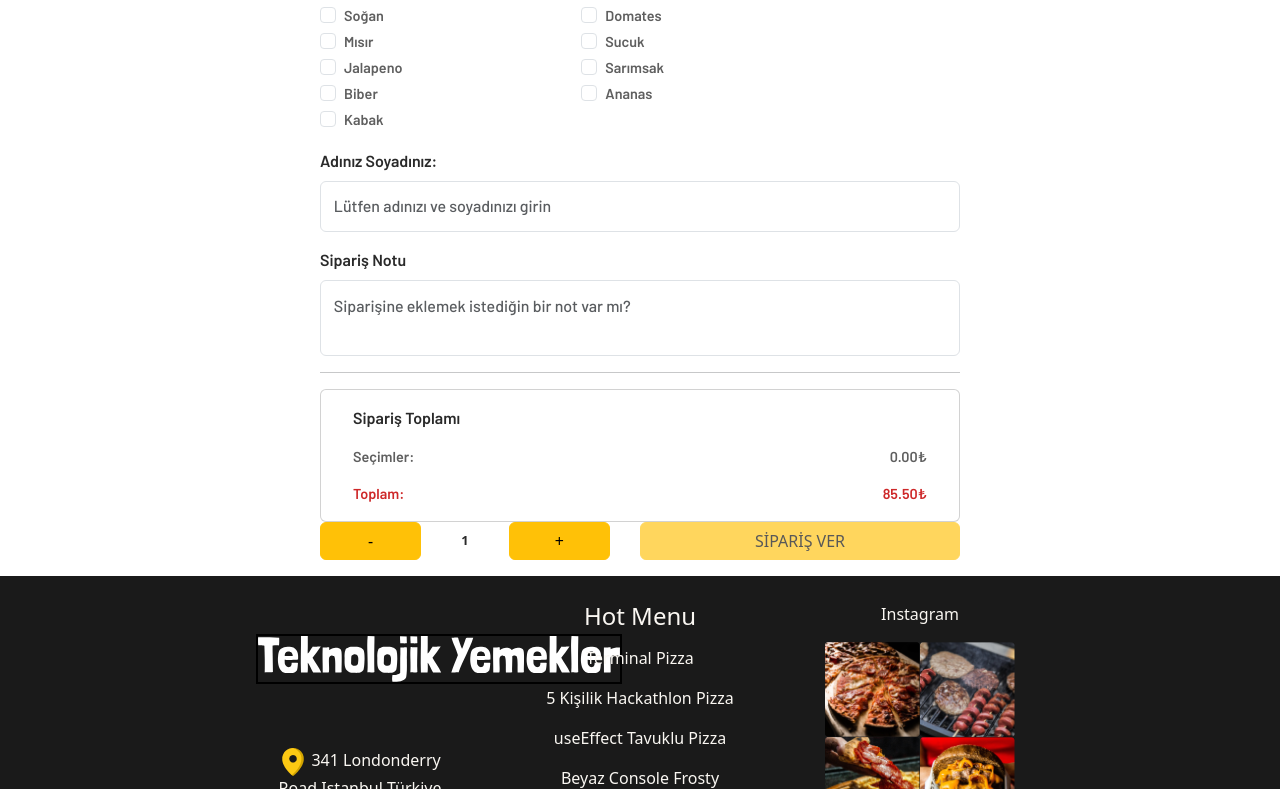
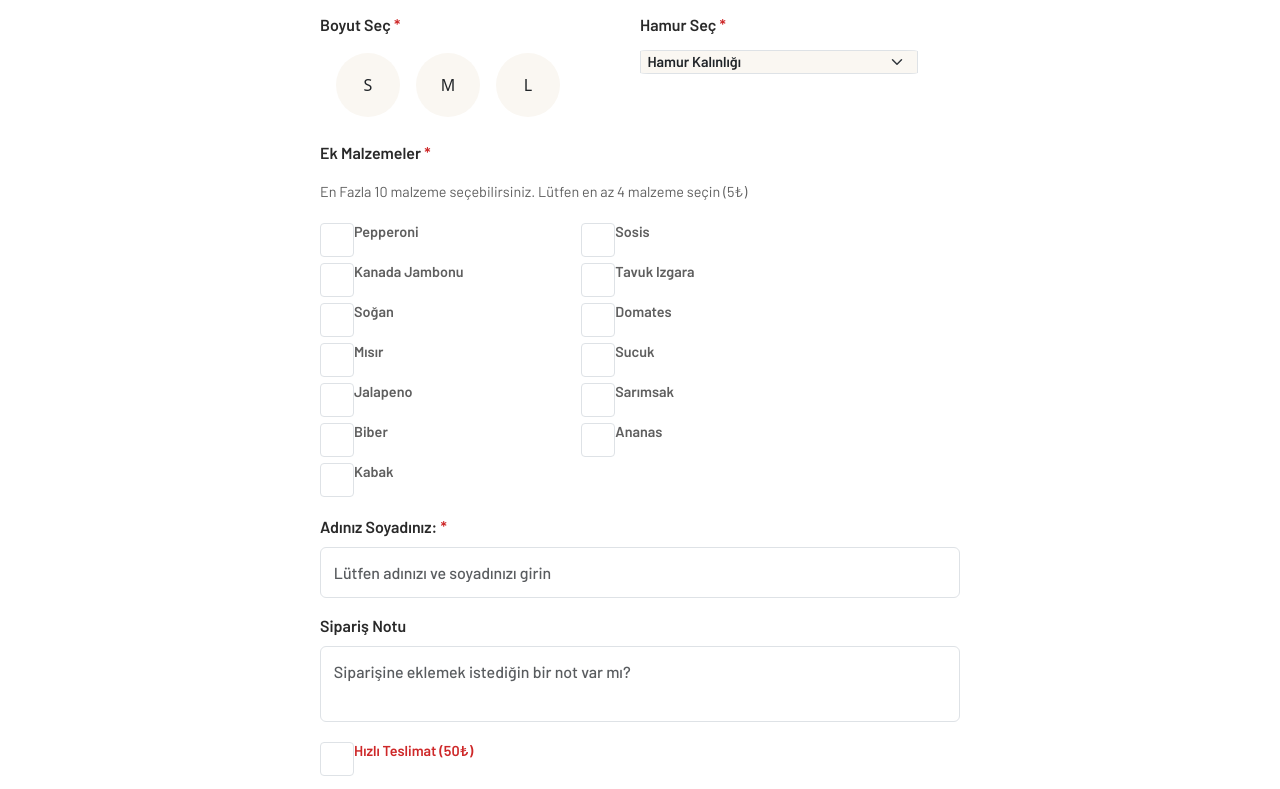
Before and after one commit to ozgekrby/pizza-order-app-reactjs, a React (Vite) app: page /siparis-olustur in a window 1280 px wide. Shown: the part 591-1380 px from the top of the page. Built offline with nearby package versions, Linux system fonts and the light colour scheme; a web font is replaced by a local one.

Commit message:
add fast

```diff
--- a/src/App.css
+++ b/src/App.css
@@ -1,4 +1,3 @@
-
 :root {
   --Sarı: #fdc913;
   --Açık-Gri: #5f5f5f;
@@ -35,37 +34,37 @@ body {
   display: flex;
   flex-direction: column;
   padding-top: 8%;
-  gap:1.5rem;
+  gap: 1.5rem;
 }
 .header-home {
   position: absolute;
-  background:none;
+  background: none;
   width: 100%;
   z-index: 0;
   margin-top: 3%;
 }
 .header-default {
-  background:var(--Kırmızı);
+  background: var(--Kırmızı);
   width: 100%;
   padding: 2%;
 }
-.header-home img{
+.header-home img {
   height: 3rem;
-  color:var(--Bej);
+  color: var(--Bej);
   border: none;
 }
-.header-default img{
+.header-default img {
   height: 3rem;
-  color:var(--Bej);
+  color: var(--Bej);
   border: none;
 }
-.firsat{
+.firsat {
   display: flex;
   flex-direction: column;
   align-items: center;
-  row-gap:0;
+  row-gap: 0;
 }
-.italic-text{
+.italic-text {
   font-family: Satisfy;
   font-size: 2rem;
   font-weight: 400;
@@ -74,7 +73,7 @@ color: var(--Sarı);
   margin: 0;
 }
 .home img {
-margin:0;
+  margin: 0;
   width: 30%;
 }
 
@@ -88,9 +87,9 @@ width: 30%;
   border: none;
   padding: 0.5% 1.5%;
 }
-.menu-section{
+.menu-section {
   display: flex;
-  gap:2rem;
+  gap: 2rem;
   font-family: Barlow;
   font-size: 1rem;
   font-weight: 700;
@@ -99,7 +98,7 @@ color: var(--Koyu-Gri);
   text-decoration: none;
   margin: 1% auto;
 }
-.menu-items{
+.menu-items {
   width: 11rem;
 }
 .promotion-section {
@@ -125,33 +124,32 @@ margin: 1% auto;
 .promotion-section > :nth-child(3) {
   grid-row: 2;
 }
-.card-overlay{
+.card-overlay {
   margin-right: 50%;
   padding-top: 10% !important;
   text-align: left;
 }
-.important{
+.important {
   font-family: Barlow;
   font-size: 2rem;
   font-weight: 600;
   text-align: left;
   color: var(--Kırmızı);
 }
-.overlay-name-1{
+.overlay-name-1 {
   font-family: Quattrocento;
   font-size: 4rem;
   font-weight: 700;
   text-align: left;
-
 }
-.overlay-name-2{
+.overlay-name-2 {
   font-family: Quattrocento;
   font-size: 2rem;
   font-weight: 700;
   text-align: left;
   margin-right: 40%;
 }
-.overlay-name-3{
+.overlay-name-3 {
   font-family: Barlow;
   font-size: 2rem;
   font-weight: 600;
@@ -159,41 +157,39 @@ text-align: left;
   margin-right: 40%;
   color: var(--Koyu-Gri);
 }
-.overlay-exp{
+.overlay-exp {
   font-family: Barlow;
   font-size: 1.2rem;
   font-weight: 600;
   text-align: left;
-
 }
-.siparis-ver{
+.siparis-ver {
   font-family: Barlow;
   font-size: 0.8rem;
   font-weight: 600;
   text-align: center;
-background:var(--Bej);
+  background: var(--Bej);
   border-radius: 1.2rem;
-padding: 0.6rem 1.2rem ;
+  padding: 0.6rem 1.2rem;
   color: var(--Kırmızı);
   margin-top: 2%;
 }
-.product-card{
+.product-card {
   margin: 5% auto;
 }
 .success {
-  background:var(--Kırmızı);
+  background: var(--Kırmızı);
   width: 100%;
-  height: 100vh;
   background-position: center;
   background-size: cover;
   background-repeat: no-repeat;
   display: flex;
   flex-direction: column;
   padding-top: 8%;
-  gap:1.5rem;
+  gap: 1.5rem;
 }
-.footer{
-  background:#1A1A1A;
+.footer {
+  background: #1a1a1a;
   display: flex;
   color: var(--Bej);
   width: 100%;
@@ -201,23 +197,23 @@ margin-top: 2%;
   justify-content: center;
   gap: 1.5rem;
 }
-.address{
+.address {
   width: 25% !important;
   margin: 0 !important;
 }
 .svg-logo {
   border: 2px solid #000;
 }
-.address div{
+.address div {
   margin: 1rem auto;
 }
-.footer-menu{
+.footer-menu {
   width: 25%;
 }
-.footer-instagram{
+.footer-instagram {
   width: 25%;
 }
-.success{
+.success {
   display: flex;
   flex-direction: column;
   align-items: center;
@@ -227,10 +223,9 @@ margin-top: 2%;
 .success-text {
   width: 20%;
   margin: 0 auto;
-
 }
 
-.verify{
+.verify {
   font-family: Roboto Condensed;
   font-size: 4.3rem;
   font-weight: 300;
@@ -241,27 +236,26 @@ margin-top: 2%;
   border-bottom: 1px solid var(--Bej);
   padding-bottom: 5%;
 }
-.success ul{
+.success ul {
   width: 15%;
   text-align: center;
   line-height: 2.5rem;
 }
-.success li{
+.success li {
   font-family: Barlow;
   font-size: 1.2rem;
   font-weight: 200;
   text-align: left;
   list-style-type: none;
 }
-.li-span{
+.li-span {
   font-family: Barlow;
   font-size: 1.2rem;
   font-weight: 500;
   text-align: left;
-
 }
-.footer-sum{
-  background:var(--Kırmızı)!important;
+.footer-sum {
+  background: var(--Kırmızı) !important;
   font-family: Barlow;
   font-size: 1.2rem;
   font-weight: 500;
@@ -270,12 +264,12 @@ list-style-type: none;
   width: 18% !important;
   border: 1px solid var(--Bej) !important;
 }
-.footer-card-body{
+.footer-card-body {
   display: flex;
   flex-direction: column;
-  row-gap:1rem;
+  row-gap: 1rem;
 }
-.footer-card-body div{
+.footer-card-body div {
   display: flex;
   justify-content: space-between;
 }
@@ -284,7 +278,7 @@ list-style-type: none;
   position: relative;
   z-index: 10;
   width: 100%;
-  color: var(--Bej);
+  color: var(--Koyu-Gri);
   margin-bottom: 1rem;
 }
 
@@ -300,15 +294,17 @@ list-style-type: none;
   font-size: 1rem;
   font-weight: 400;
   text-align: left;
-  color: var(--Bej);
+  color: var(--Koyu-Gri);
 }
 
 .bold {
   font-weight: 700;
+  color: var(--Kırmızı);
 }
 
 .home-button:hover {
   font-weight: 700;
+  color: var(--Kırmızı);
 }
 #order-form {
   width: 33%;
@@ -358,9 +354,53 @@ list-style-type: none;
   text-align: left;
   color: var(--Açık-Gri);
 }
+.radio-button {
+  appearance: none;
+  -webkit-appearance: none;
+  -moz-appearance: none;
+  opacity: 0;
+}
+.label-radio {
+  background-color: var(--Bej);
+  width: 4rem;
+  height: 4rem;
+  border-radius: 50%;
+  display: flex;
+  justify-content: center;
+  align-items: center;
+  cursor: pointer;
+}
+.radio-button:checked + .label-radio {
+  background-color: #ffeecc;
+  border-color: #ffeecc;
+}
+.radio-container {
+  width: 25%;
+  display: flex;
+  align-items: center;
+  justify-content: center;
+}
+.select-container {
+  width: 4rem;
+  height: 4.7rem;
+  margin-top: 0.3rem;
+  background-color: var(--Bej) !important;
+}
+.select-container option {
+  background-color: var(--Bej);
+}
+.custom-check {
+  border: none;
+  background-color: #faf7f2;
+  padding: 1rem;
+}
+.custom-check:checked {
+  background-color: #fdc913 !important;
+}
 .no-resize {
   resize: none;
 }
+
 .info-form {
   display: flex;
   flex-wrap: wrap;
@@ -413,21 +453,21 @@ list-style-type: none;
 .result-header-text {
   font-size: 0.9rem;
 }
-.respon-home-nav{
+.respon-home-nav {
   display: flex;
-  gap:2rem;
+  gap: 2rem;
 }
 @media (max-width: 1280px) {
-  .menu-section{
+  .menu-section {
     display: flex;
-    gap:5rem;
+    gap: 5rem;
     font-size: 1rem;
     flex-wrap: wrap;
     width: 100%;
     justify-content: center;
   }
 
-  .respon-home-nav{
+  .respon-home-nav {
     display: flex;
     width: 80%;
     flex-wrap: wrap;
@@ -443,50 +483,49 @@ list-style-type: none;
     row-gap: 1rem;
     padding-top: 1rem;
   }
-  .home-card{
+  .home-card {
     width: 80%;
   }
-  .custom-card-img{
+  .custom-card-img {
     height: 55vh;
-    object-fit:cover;
+    object-fit: cover;
   }
 
-.card-overlay{
+  .card-overlay {
     margin-right: 30%;
     margin-left: 5%;
     line-height: 2rem;
     padding-top: 15% !important;
   }
-.important{
+  .important {
     font-size: 4rem;
     font-weight: 600;
     text-align: left;
     color: var(--Kırmızı);
   }
-.overlay-name-1{
+  .overlay-name-1 {
     font-size: 5rem;
     font-weight: 600;
     line-height: 4rem;
   }
-.overlay-name-2{
+  .overlay-name-2 {
     font-size: 3rem;
     margin-right: 40%;
   }
-.overlay-name-3{
+  .overlay-name-3 {
     font-size: 4rem;
     margin-right: 50%;
   }
-.overlay-exp{
+  .overlay-exp {
     font-size: 1.2rem;
-
   }
 
-  .success{
+  .success {
     display: flex;
     justify-content: center;
     align-items: center;
   }
-  .success-text{
+  .success-text {
     width: 60%;
     height: 40%;
   }
@@ -531,7 +570,7 @@ font-size: 1.2rem;
   .medium-text {
     font-size: 0.9rem;
   }
-  .mobile-check{
+  .mobile-check {
     column-gap: 3rem;
   }
   #isim {
@@ -579,32 +618,30 @@ font-size: 1.2rem;
     display: flex;
     justify-content: center;
     align-items: center;
-
   }
-  .header-default img
- {
+  .header-default img {
     width: 20rem;
-    margin:8% auto;
+    margin: 8% auto;
   }
-  .header-home img{
+  .header-home img {
     width: 20rem;
-    margin: 20% auto ;
+    margin: 20% auto;
     margin-top: 50%;
   }
-  .home img{
+  .home img {
     width: 20rem;
     margin-top: 25%;
   }
 
-  .main-button{
+  .main-button {
     padding: 0.5% 3%;
   }
-  .success{
+  .success {
     display: flex;
     justify-content: center;
     align-items: center;
   }
-  .success-text{
+  .success-text {
     width: 100%;
     height: 40%;
   }
@@ -649,7 +686,7 @@ font-size: 1.2rem;
   .medium-text {
     font-size: 1rem;
   }
-  .mobile-check{
+  .mobile-check {
     column-gap: 3rem;
   }
   #isim {
@@ -690,7 +727,6 @@ font-size: 1.2rem;
   }
 }
 
-
 @media (max-width: 480px) {
   .header-default,
   .header-home {
@@ -698,28 +734,26 @@ font-size: 1.2rem;
     display: flex;
     justify-content: center;
     align-items: center;
-
   }
-  .header-default img
- {
+  .header-default img {
     width: 15rem;
-    margin:10% auto;
+    margin: 10% auto;
   }
-  .header-home img{
+  .header-home img {
     width: 15rem;
-    margin: 20% auto ;
+    margin: 20% auto;
     margin-top: 50%;
   }
-  .home img{
+  .home img {
     width: 20rem;
     margin-top: 25%;
   }
-  .success{
+  .success {
     display: flex;
     justify-content: center;
     align-items: center;
   }
-  .success-text{
+  .success-text {
     width: 100%;
     height: 40%;
   }
@@ -763,11 +797,11 @@ font-size: 1.2rem;
   .medium-text {
     font-size: 0.8rem;
   }
-  .mobile-check{
+  .mobile-check {
     column-gap: 1rem;
     flex-direction: row;
   }
-  .checks{
+  .checks {
     width: 30%;
   }
   #isim {
--- a/src/App.jsx
+++ b/src/App.jsx
@@ -17,6 +17,7 @@ function App() {
     extPrice: "",
     total: "",
     note: "",
+    teslimat:"",
   });
 
   return (
--- a/src/components/Success.jsx
+++ b/src/components/Success.jsx
@@ -29,6 +29,7 @@ export default function Success({ orderData }) {
         })}
       </li>
       {orderData.note.length>1 && <li>Sipariş Notu: <span className="li-span">{orderData.note}</span></li>}
+      <li>Hızlı Teslimat: <span className="li-span">{orderData.teslimat}</span></li>
       </ul>
 
       <Card className="result-sum result-sum-card footer-sum">
--- a/src/components/siparis_formu/FormContainer.jsx
+++ b/src/components/siparis_formu/FormContainer.jsx
@@ -49,6 +49,7 @@ export default function FormContainer({ setOrderData }) {
   const [nameSurname, setNameSurname] = useState("");
   const [notes, setNotes] = useState("");
   const [size, setSize] = useState("");
+  const [hizliTeslimat, setHizliTeslimat] = useState(false);
   const [errors, setErrors] = useState({});
   const [isFormValid, setIsValid] = useState(false);
   const [touched, setTouched] = useState({
@@ -65,25 +66,24 @@ export default function FormContainer({ setOrderData }) {
       console.log("Form eksik ya da hatalı");
       return;
     } else {
-
-
-const pizzaName=pizzaData.name;
+      const pizzaName = pizzaData.name;
       const formData = {
-      pizzaName:pizzaName,
+        pizzaName: pizzaName,
         name: nameSurname,
-      adet:count,
+        adet: count,
         size: size,
         crust: crustThickness,
         extras: selectedExtra,
         extPrice: totalSelectedEx.toFixed(2),
         total: sum.toFixed(2),
         note: notes,
+        teslimat: hizliTeslimat ? "İstiyorum" : "İstemiyorum",
       };
       axios
         .post("https://reqres.in/api/pizza", formData)
         .then((response) => {
           console.log("Sipariş Özeti:", response.data);
-        setOrderData(formData);
+          setOrderData(response.data);
           history.push("/success");
         })
         .catch((error) => {
@@ -96,15 +96,24 @@ const pizzaName=pizzaData.name;
   const decrement = () => setCount(count > 1 ? count - 1 : 1);
 
   const handleSelectChange = (event) => {
-    const selectedEx = event.target.value;
+    const selectedEx = event.target;
+    if (selectedEx.name === "extCheck") {
       setSelectedExtra((checked) => {
-      if (checked.includes(selectedEx)) {
-        return checked.filter((item) => item !== selectedEx);
+        if (checked.includes(selectedEx.value)) {
+          return checked.filter((item) => item !== selectedEx.value);
         } else {
-        return [...checked, selectedEx];
+          return [...checked, selectedEx.value];
         }
       });
       setTouched((prev) => ({ ...prev, ext: true }));
+    } else {
+      if (hizliTeslimat) {
+        setHizliTeslimat(false);
+        return;
+      } else {
+        setHizliTeslimat(true);
+      }
+    }
   };
 
   const handleRadioChange = (event) => {
@@ -143,15 +152,16 @@ const pizzaName=pizzaData.name;
       totalSelectedEx +
       (Number(radioSelect) || 0) +
       crustPrice;
-    if (count > 0) {
+    if (hizliTeslimat) {
+      total += 50;
+    }
     total *= count;
     setSum(total);
-    }
   };
 
   useEffect(() => {
     resultSum();
-  }, [count, selectedExtra, radioSelect, crustThickness]);
+  }, [count, selectedExtra, radioSelect, crustThickness, hizliTeslimat]);
 
   useEffect(() => {
     const error = {};
@@ -189,7 +199,14 @@ const pizzaName=pizzaData.name;
         nameSurname.trim().length > 4 &&
         touched.crust !== false
     );
-  }, [count, selectedExtra, radioSelect, crustThickness, nameSurname]);
+  }, [
+    count,
+    selectedExtra,
+    radioSelect,
+    crustThickness,
+    nameSurname,
+    hizliTeslimat,
+  ]);
 
   return (
     <Form
@@ -221,10 +238,12 @@ const pizzaName=pizzaData.name;
 
       <Row className="info-row">
         <Col className="info-col">
-          <FormGroup className="text-start">
-            <p className="bold-text">Boyut Seçimi</p>
+          <p className="bold-text">
+            Boyut Seç <span className="red-text">*</span>
+          </p>
+          <FormGroup className="text-start d-flex">
             {pizzaData.sizeChoose.map((boyut, index) => (
-              <div key={index}>
+              <div key={index} className="radio-container">
                 <Input
                   type="radio"
                   name="boyut"
@@ -232,11 +251,12 @@ const pizzaName=pizzaData.name;
                   value={boyut === "M" ? 40 : boyut === "L" ? 70 : 0}
                   onChange={handleRadioChange}
                   invalid={!!errors.size && touched.size}
+                  className="radio-button"
                   data-cy={`radio-${boyut}`}
                   required
                 />
-                <Label for={boyut} className="light-text">
-                  {boyut.charAt(0).toUpperCase() + boyut.slice(1)}
+                <Label for={boyut} className="label-radio">
+                  {boyut}
                 </Label>
               </div>
             ))}
@@ -251,8 +271,9 @@ const pizzaName=pizzaData.name;
         <Col className="info-col">
           <FormGroup className="text-start">
             <Label for="crust-thickness" className="bold-text">
-              Hamur Seç
+              Hamur Seç <span className="red-text">*</span>
             </Label>
+            <div>
               {touched.crust && errors.crust && (
                 <p className="red-text" data-cy="error-crust">
                   {errors.crust}
@@ -263,24 +284,27 @@ const pizzaName=pizzaData.name;
                 name="select"
                 type="select"
                 onChange={handleCrustChange}
-              className="w-75 light-text"
+                className="w-75 medium-text select-container"
                 invalid={!!errors.crust && touched.crust}
                 data-cy="crust-thickness"
                 required
               >
                 <option className="light-text">Hamur Kalınlığı</option>
                 {pizzaData.crustThickness.map((thickness, index) => (
-                <option className="light-text " key={index} value={thickness}>
+                  <option className="light-text" key={index} value={thickness}>
                     {thickness.charAt(0).toUpperCase() + thickness.slice(1)}
                   </option>
                 ))}
               </Input>
+            </div>
           </FormGroup>
         </Col>
       </Row>
 
       <FormGroup className="text-start">
-        <p className="bold-text">Ek Malzemeler</p>
+        <p className="bold-text">
+          Ek Malzemeler <span className="red-text">*</span>
+        </p>
         <p className="light-text ">
           En Fazla 10 malzeme seçebilirsiniz. Lütfen en az 4 malzeme seçin (5₺)
         </p>
@@ -305,11 +329,13 @@ const pizzaName=pizzaData.name;
               <FormGroup check inline>
                 <Input
                   type="checkbox"
+                  name="extCheck"
                   id={`extCheck-${index}`}
                   value={extCheck}
                   checked={selectedExtra.includes(extCheck)}
                   onChange={handleSelectChange}
                   data-cy={`checkbox-${extCheck}`}
+                  className="custom-check"
                 />
                 <Label className="medium-text" check for={`extCheck-${index}`}>
                   {extCheck}
@@ -322,7 +348,7 @@ const pizzaName=pizzaData.name;
 
       <FormGroup>
         <Label for="isim" className="bold-text">
-          Adınız Soyadınız:
+          Adınız Soyadınız: <span className="red-text">*</span>
         </Label>
         {touched.nameArea && errors.nameArea && (
           <p className="red-text" data-cy="error-name">
@@ -353,6 +379,20 @@ const pizzaName=pizzaData.name;
           onChange={handleNoteChange}
           data-cy="order-note"
         />
+      </FormGroup>
+      <FormGroup>
+        <Input
+          type="checkbox"
+          id="teslimat"
+          name="teslimat"
+          checked={hizliTeslimat}
+          onChange={handleSelectChange}
+          data-cy="teslimat"
+          className="custom-check"
+        />
+        <Label for="teslimat" className="medium-text red-text">
+          Hızlı Teslimat (50₺)
+        </Label>
       </FormGroup>
 
       <hr />
--- a/src/components/siparis_formu/OrderForm.jsx
+++ b/src/components/siparis_formu/OrderForm.jsx
@@ -7,6 +7,7 @@ export default function OrderForm({ setOrderData }) {
   return (
     <>
       <div id="order-form">
+        <img src="Assets/Iteration-2-aseets/pictures/form-banner.png" alt="" />
         <HeaderNav />
         <FormContainer setOrderData={setOrderData }/>
 
```
Lines whose indentation alone changed are shown as unchanged.
